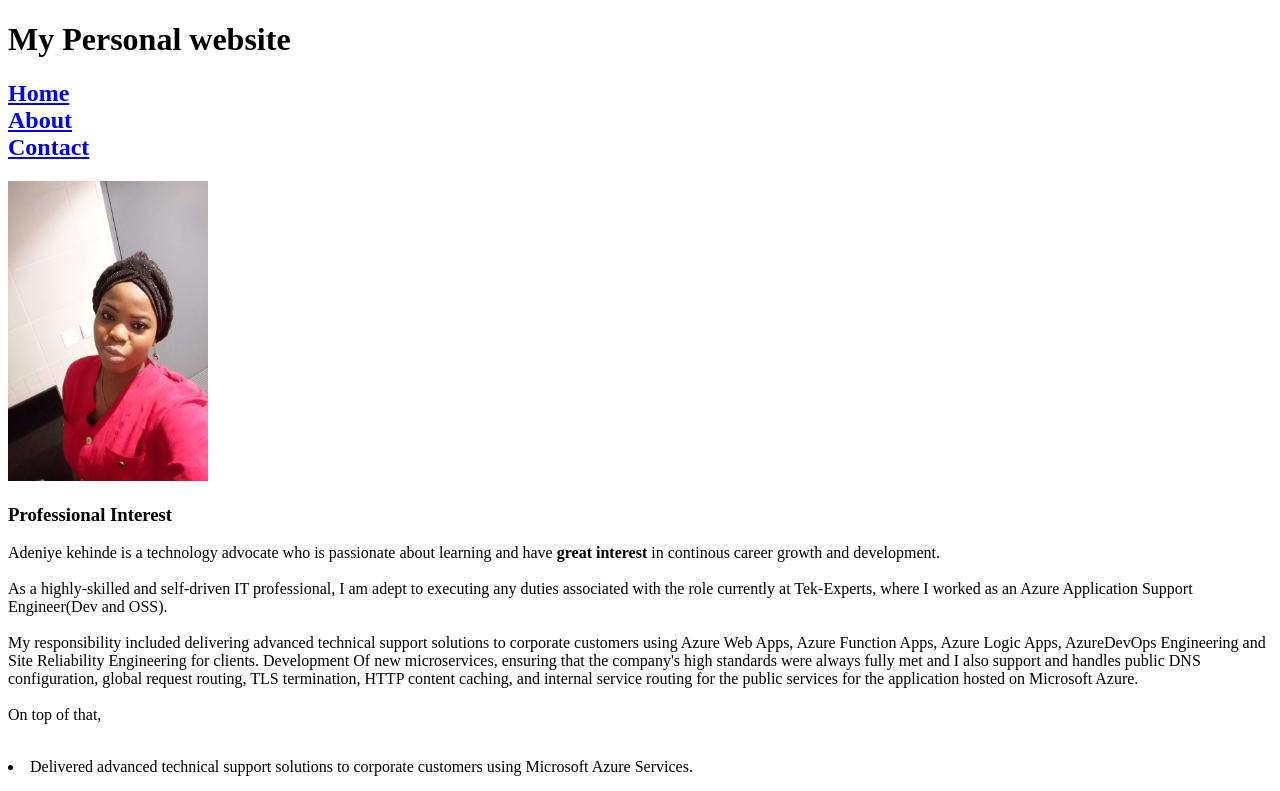
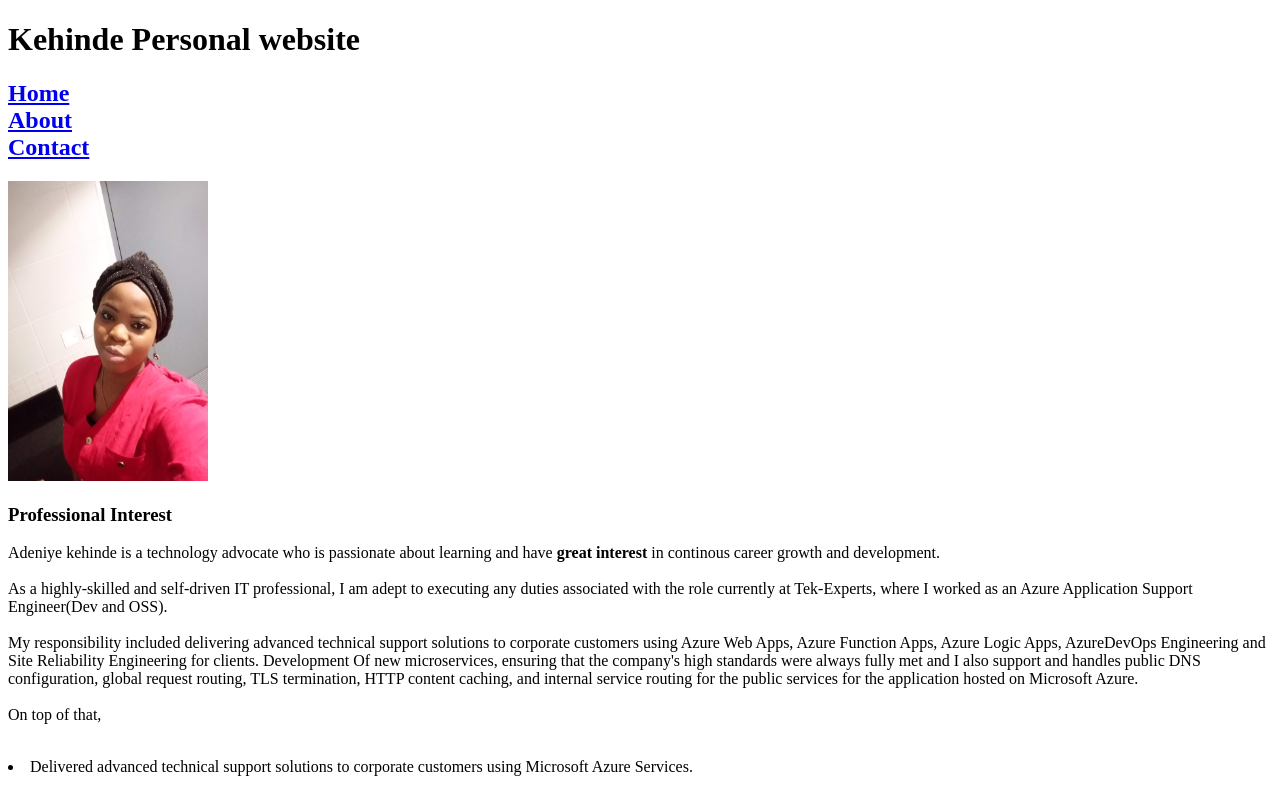
Before and after one commit to damkenny/WomenTechSterBootcamp, a plain HTML site: page my-website/home.html in a window 1280 px wide. Shown: the top 791 px of the page. Drawn offline with Linux system fonts and the light colour scheme.

Commit message:
portfolio

```diff
--- a/my-website/home.html
+++ b/my-website/home.html
@@ -7,7 +7,7 @@
     <title>My Portfolio</title>
 </head>
 <body>
-    <h1>My Personal website </h1>
+    <h1>Kehinde Personal website </h1>
 
     <h2>
         <a href="home.html"> Home </a><br>
```
